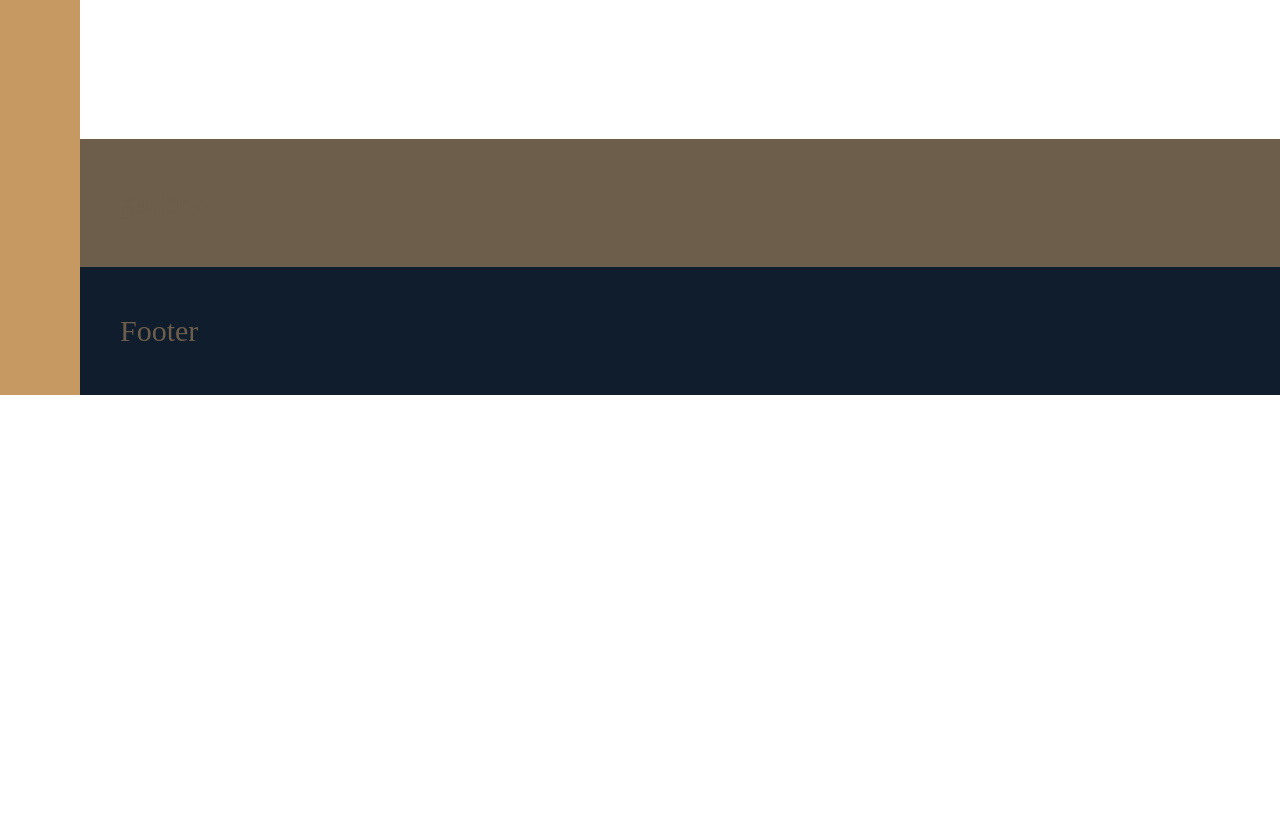
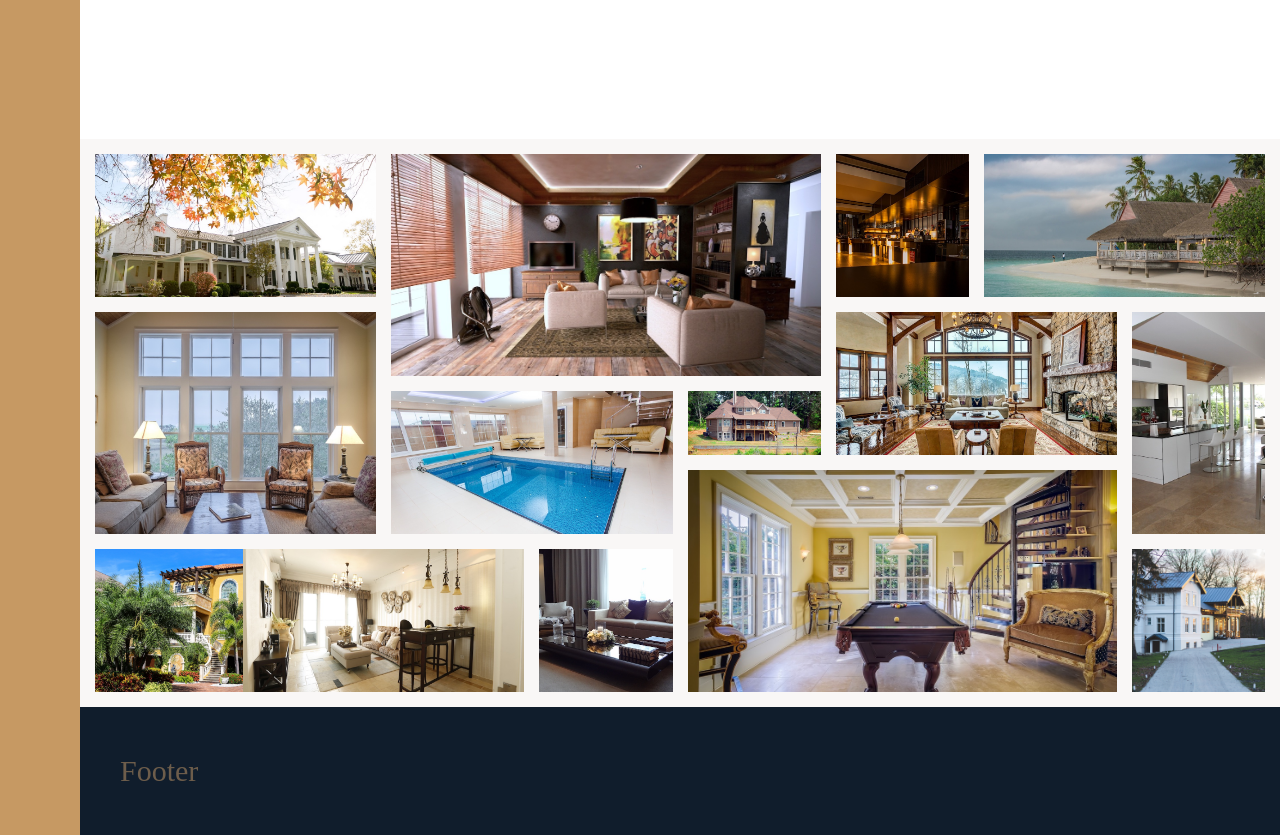
Before and after one commit to dsinkey/grid-nexter, a website: page index.html in a window 1280 px wide. Shown: the part 3100-3935 px from the top of the page. Before the commit the page ends 3495 px from the top, so only its background shows below. Drawn offline with Linux system fonts and the light colour scheme.

Commit message:
Add HTML and styling for remaining gallery images

```diff
--- a/index.html
+++ b/index.html
@@ -318,7 +318,106 @@
 				<button class="btn home__btn">Contact realtor</button>
 			</div>
 		</section>
-		<section class="gallery">gallery</section>
+		<section class="gallery">
+			<figure class="gallery__item gallery__item--1">
+				<img
+					src="img/gal-1.jpeg"
+					alt="Gallery Image 1"
+					class="gallery__img"
+				/>
+			</figure>
+			<figure class="gallery__item gallery__item--2">
+				<img
+					src="img/gal-2.jpeg"
+					alt="Gallery Image 2"
+					class="gallery__img"
+				/>
+			</figure>
+			<figure class="gallery__item gallery__item--3">
+				<img
+					src="img/gal-3.jpeg"
+					alt="Gallery Image 3"
+					class="gallery__img"
+				/>
+			</figure>
+			<figure class="gallery__item gallery__item--4">
+				<img
+					src="img/gal-4.jpeg"
+					alt="Gallery Image 4"
+					class="gallery__img"
+				/>
+			</figure>
+			<figure class="gallery__item gallery__item--5">
+				<img
+					src="img/gal-5.jpeg"
+					alt="Gallery Image 5"
+					class="gallery__img"
+				/>
+			</figure>
+			<figure class="gallery__item gallery__item--6">
+				<img
+					src="img/gal-6.jpeg"
+					alt="Gallery Image 6"
+					class="gallery__img"
+				/>
+			</figure>
+			<figure class="gallery__item gallery__item--7">
+				<img
+					src="img/gal-7.jpeg"
+					alt="Gallery Image 7"
+					class="gallery__img"
+				/>
+			</figure>
+			<figure class="gallery__item gallery__item--8">
+				<img
+					src="img/gal-8.jpeg"
+					alt="Gallery Image 8"
+					class="gallery__img"
+				/>
+			</figure>
+			<figure class="gallery__item gallery__item--9">
+				<img
+					src="img/gal-9.jpeg"
+					alt="Gallery Image 9"
+					class="gallery__img"
+				/>
+			</figure>
+			<figure class="gallery__item gallery__item--10">
+				<img
+					src="img/gal-10.jpeg"
+					alt="Gallery Image 10"
+					class="gallery__img"
+				/>
+			</figure>
+			<figure class="gallery__item gallery__item--11">
+				<img
+					src="img/gal-11.jpeg"
+					alt="Gallery Image 11"
+					class="gallery__img"
+				/>
+			</figure>
+			<figure class="gallery__item gallery__item--12">
+				<img
+					src="img/gal-12.jpeg"
+					alt="Gallery Image 12"
+					class="gallery__img"
+				/>
+			</figure>
+			<figure class="gallery__item gallery__item--13">
+				<img
+					src="img/gal-13.jpeg"
+					alt="Gallery Image 13"
+					class="gallery__img"
+				/>
+			</figure>
+			<figure class="gallery__item gallery__item--14">
+				<img
+					src="img/gal-14.jpeg"
+					alt="Gallery Image 14"
+					class="gallery__img"
+				/>
+			</figure>
+		</section>
 		<footer class="footer">Footer</footer>
 	</body>
 </html>
--- a/sass/_gallery.scss
+++ b/sass/_gallery.scss
@@ -1,4 +1,76 @@
 .gallery {
-	background-color: $color-grey-dark-2;
+	background-color: $color-grey-light-1;
 	grid-column: full-start / full-end;
+
+	display: grid;
+	grid-template-columns: repeat(8, 1fr);
+	grid-template-rows: repeat(7, 5vw);
+	grid-gap: 1.5rem;
+	padding: 1.5rem;
+
+	&__item {
+		&--1 {
+			grid-row: 1 / span 2;
+			grid-column: 1 / span 2;
+		}
+		&--2 {
+			grid-column: 3 / span 3;
+			grid-row: 1 / span 3;
+		}
+		&--3 {
+			grid-column: 6 / span 1;
+			grid-row: 1 / span 2;
+		}
+		&--4 {
+			grid-column: 7 / -1;
+			grid-row: 1 / span 2;
+		}
+		&--5 {
+			grid-column: 1 / span 2;
+			grid-row: 3 / span 3;
+		}
+		&--6 {
+			grid-column: 3 / span 2;
+			grid-row: 4 / span 2;
+		}
+		&--7 {
+			grid-column: 5 / span 1;
+			grid-row: 4 / span 1;
+		}
+		&--8 {
+			grid-column: 6 / span 2;
+			grid-row: 3 / span 2;
+		}
+		&--9 {
+			grid-column: 8 / -1;
+			grid-row: 3 / span 3;
+		}
+		&--10 {
+			grid-column: 1 / span 2;
+			grid-row: 6 / span 2;
+		}
+		&--11 {
+			grid-column: 2 / span 2;
+			grid-row: 6 / span 2;
+		}
+		&--12 {
+			grid-column: 4 / span 1;
+			grid-row: 6 / span 2;
+		}
+		&--13 {
+			grid-column: 5 / span 3;
+			grid-row: 5 / span 3;
+		}
+		&--14 {
+			grid-column: 8 / -1;
+			grid-row: 6 / span 2;
+		}
+	}
+
+	&__img {
+		width: 100%;
+		height: 100%;
+		object-fit: cover;
+		display: block;
+	}
 }
```
Also changed, not shown: css/style.css.
